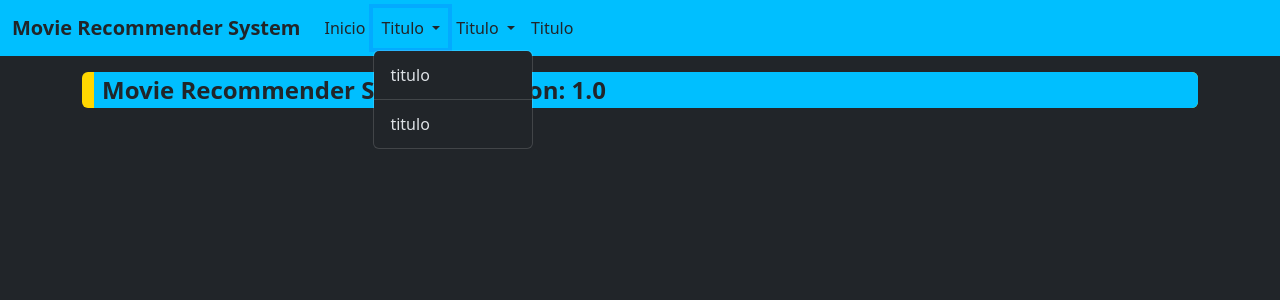
After one commit to RafaelMatteo/RecommenderSystem, a Django app: page / in a window 1280 px wide, after a click on "Titulo". The commit adds this page. Shown: the top 300 px of the page. Run offline with Django 5.2, Linux system fonts and the light colour scheme; some libraries are stand-ins or nearby versions.

Commit message:
context_processors.py, app_version in settings.py, home/menu.html, home/index.html, home/urls.py (home path), recommender_system/urls.py (include home) added; styles.css modified

```diff
--- /dev/null
+++ b/home/context_processors.py
@@ -0,0 +1,12 @@
+"""
+recommender_system/home/context_processors.py
+"""
+
+
+from django.conf import settings as django_settings
+
+
+def settings(request):
+    return {
+        'settings': django_settings,
+    }
--- /dev/null
+++ b/home/templates/home/index.html
@@ -0,0 +1,13 @@
+{% extends 'menu.html' %}
+
+{% load static %}
+
+{% block content %}
+    <div class="container-fluid mt-3 pe-0 rounded" style="background-color:gold;">
+        <div class="container ps-2 text-dark fs-4 fw-bold rounded-end" style="background-color:deepskyblue;">
+            {{ app_name }} - Version: {{ app_version }}
+        </div>
+    </div>
+
+
+{% endblock %}
--- /dev/null
+++ b/home/templates/menu.html
@@ -0,0 +1,47 @@
+{% extends 'base.html' %}
+
+{% load static %}
+
+{% block navbar %}
+    <nav class="navbar navbar-expand-lg navbar-light" data-bs-theme="dark" style="background-color: deepskyblue;">
+        <div class="container-fluid">
+        <a class="navbar-brand fw-bold text-dark" href="{% url 'home' %}">{{app_name}}</a>
+        <button class="navbar-toggler" type="button" data-bs-toggle="collapse" data-bs-target="#navbarSupportedContent" aria-controls="navbarSupportedContent" aria-expanded="false" aria-label="Toggle navigation">
+            <span class="navbar-toggler-icon"></span>
+        </button>
+
+        <div class="collapse navbar-collapse" id="navbarSupportedContent">
+            <ul class="navbar-nav me-auto mb-2 mb-lg-0">
+            <li class="nav-item">
+                <a class="nav-link text-dark active" aria-current="page" href="{% url 'home' %}">Inicio</a>
+            </li>
+
+            <li class="nav-item dropdown">
+                <a class="nav-link dropdown-toggle text-dark" href="#" id="navbarDropdown" role="button" data-bs-toggle="dropdown" aria-expanded="false">
+                    Titulo
+                </a>
+                <ul class="dropdown-menu" aria-labelledby="navbarDropdown">
+                <li><a class="dropdown-item" href="">titulo</a></li>
+                <li><hr class="dropdown-divider"></li>
+                <li><a class="dropdown-item" href="">titulo</a></li>
+                </ul>
+            </li>
+
+            <li class="nav-item dropdown">
+                <a class="nav-link dropdown-toggle text-dark" href="#" id="navbarDropdown" role="button" data-bs-toggle="dropdown" aria-expanded="false">
+                    Titulo
+                </a>
+                <ul class="dropdown-menu" aria-labelledby="navbarDropdown">
+                    <li><a class="dropdown-item" href="" download="resume_es.pdf">titulo</a></li>
+                </ul>
+            </li>
+
+            <li class="nav-item">
+                <a class="nav-link text-dark active" href="">Titulo</a>
+            </li>
+
+            </ul>
+        </div>
+        </div>
+    </nav>
+{% endblock %}
--- /dev/null
+++ b/home/urls.py
@@ -0,0 +1,14 @@
+"""
+recommender_system/home/urls.py
+
+URL configuration for home application.
+"""
+
+
+from django.urls import path
+from . import views
+# from django.contrib.auth import views as auth_views
+
+urlpatterns = [
+    path('', views.HomeView.as_view(), name='home'),
+]
--- a/home/views.py
+++ b/home/views.py
@@ -1,3 +1,22 @@
 from django.shortcuts import render
+from django.views import View
+from django.conf import settings
 
 # Create your views here.
+
+class HomeView(View):
+    def get(self, request):
+
+        # Procesar la solicitud
+        print(request.get_host())
+        host = request.get_host()
+        islocal = host.find('localhost') >= 0 or host.find('127.0.0.1') >= 0
+        context = {
+            'installed': settings.INSTALLED_APPS,
+            'islocal': islocal,
+            'app_name': settings.APP_NAME,
+            'app_version': settings.APP_VERSION,
+
+        }
+        print(f"Application: {context.get('app_name')} - {context.get('app_version')}")
+        return render(request, 'home/index.html', context)
--- a/recommender_system/urls.py
+++ b/recommender_system/urls.py
@@ -1,22 +1,15 @@
 """
+recommender_system/recommender_system/urls.py
+
 URL configuration for recommender_system project.
+"""
 
-The `urlpatterns` list routes URLs to views. For more information please see:
-    https://docs.djangoproject.com/en/5.1/topics/http/urls/
-Examples:
-Function views
-    1. Add an import:  from my_app import views
-    2. Add a URL to urlpatterns:  path('', views.home, name='home')
-Class-based views
-    1. Add an import:  from other_app.views import Home
-    2. Add a URL to urlpatterns:  path('', Home.as_view(), name='home')
-Including another URLconf
-    1. Import the include() function: from django.urls import include, path
-    2. Add a URL to urlpatterns:  path('blog/', include('blog.urls'))
-"""
+
 from django.contrib import admin
-from django.urls import path
+from django.urls import include, path
 
 urlpatterns = [
+    path('', include('home.urls')),
     path('admin/', admin.site.urls),
+
 ]
--- a/templates/base.html
+++ b/templates/base.html
@@ -1,7 +1,8 @@
 {% load static %}
 
 <!DOCTYPE html >
-<html>
+<html data-bs-theme="dark">
+<!-- <html> -->
     <head>
         <title>
             {% block title %}
@@ -20,7 +21,6 @@
 
     {% block head %}
         <link rel="stylesheet" type="text/css" href="{% static 'css/styles.css' %}">
-        <link rel="stylesheet" type="text/css" href="{% static 'css/styles_inside.css' %}">
     {% endblock %}
     </head>
 
@@ -43,6 +43,7 @@
             {% block content %} {% endblock %}
         </div>
         {% block footer %} {% endblock %}
+
         <script src="{% static 'js/bootstrap.bundle.min.js' %}"></script>
     </body>
 </html>
```
Also changed, not shown: recommender_system/settings.py (+6 -3 lines), db.sqlite3 (added), static/css/styles.css (added), 1 other file.
